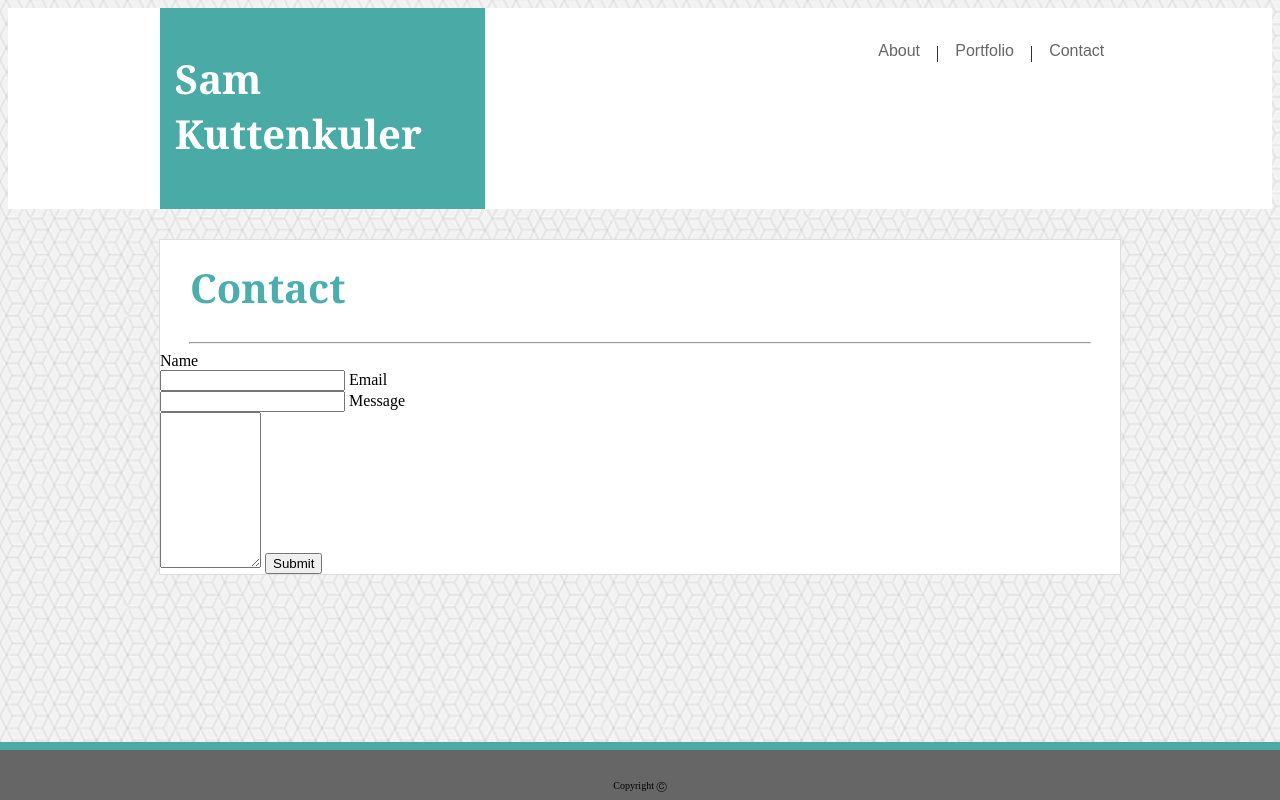
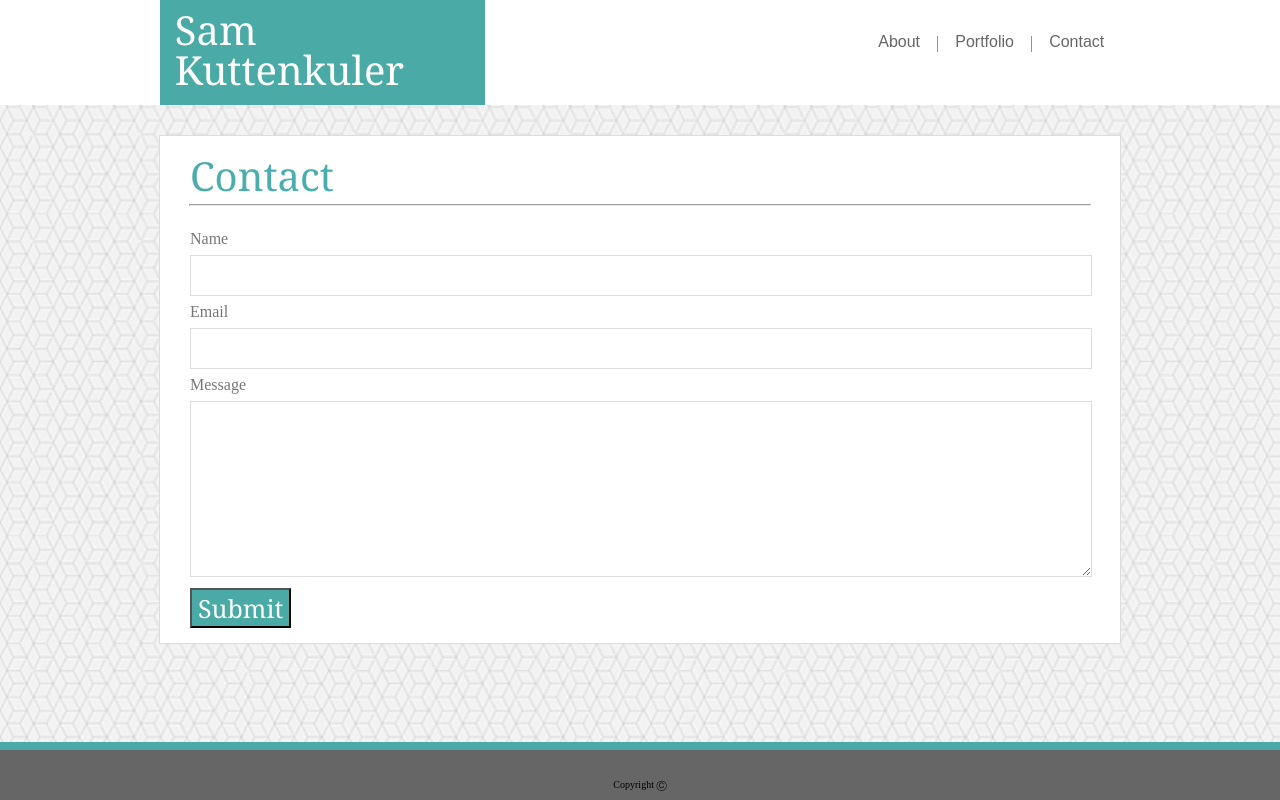
Before and after one commit to skuttenkuler/basic-porfolio, a plain HTML site: page contact.html in a window 1280 px wide. Drawn offline with Linux system fonts and the light colour scheme.

Commit message:
complete contact layout

```diff
--- a/assets/css/style.css
+++ b/assets/css/style.css
@@ -9,7 +9,7 @@ body{
     display: relative;
     height: 100%;
 }
-
+/* nav bar */
 nav {
     top: 0;
     width: auto;
@@ -66,7 +66,8 @@ li {
     justify-content: center;
     font-family: 'Georgia', Times, 'Times New Roman', serif;
 }
-.about-container {
+/* Body Container */
+.container {
     width: 960px;
     border: 1px solid #dddddd;
     background: #ffffff;
@@ -75,14 +76,14 @@ li {
 
 
 }
-.about-container h1{
+.container h1{
     margin-top: 20px;
     margin-left: 30px;
     color: #4baead;
     font-size: 40px;
     font-family: 'Georgia', Times, 'Times New Roman', serif;
 }
-.about-container p {
+.container p {
     display: inline-block;
     margin: 10px 30px 10px 30px;
     font-family: 'Arial', 'Helvetica Neue', Helvetica, sans-serif;
@@ -90,6 +91,7 @@ li {
     line-height: 2;
     text-indent: 40px;
 }
+
 .about-image{
     margin-left: 30px;
     margin-top: 20px;
@@ -102,7 +104,7 @@ li {
     margin-top:15px;
     color: #777777;
 }
-
+/* Footer */
 footer{
     position: fixed;
     left: 0px;
@@ -124,3 +126,49 @@ footer{
 hr{
     width:900px;
 }
+/* --------------- CONTACT ---------------*/
+#contact-form{
+    display: relative;
+    margin-left: 30px;
+    margin-top: 25px;
+    color: #777777;
+}
+
+input[type=text]{
+    outline: none !important;
+    border: 1px solid #dddddd;
+    width: 97%;
+    padding: 12px 20px;
+    margin: 8px 0;
+    box-sizing: border-box;
+
+}
+input[type=email]{
+    outline: none !important;
+    border: 1px solid #dddddd;
+    width: 97%;
+    padding: 12px 20px;
+    margin: 8px 0;
+    box-sizing: border-box;
+
+}
+textarea{
+    outline: none !important;
+    border: 1px solid #dddddd;
+    width: 97%;
+    padding: 12px 20px;
+    margin: 8px 0;
+    box-sizing: border-box;
+}
+
+
+#contact-button {
+    background-color: #4aaaa5;
+    font-family: 'Georgia', Times, 'Times New Roman', serif;
+    font-size: 25px;
+    color: #ffffff;
+    margin-bottom: 15px;
+
+}
+
+/* --------------- PORTFOLIO ---------------*/
--- a/contact.html
+++ b/contact.html
@@ -4,12 +4,13 @@
     <meta charset="UTF-8">
     <meta name="viewport" content="width=device-width, initial-scale=1.0">
     <meta http-equiv="X-UA-Compatible" content="ie=edge">
+    <link rel="stylesheet" href="./assets/css/reset.css">
     <link rel="stylesheet" type="text/css" href="./assets/css/style.css">
     <title>Portfolio</title>
 </head>
 <body>
     <div class="background">
-
+<!-- Header Nav -->
         <nav>
             <div class="logo">
                 <h1>Sam Kuttenkuler</h1>
@@ -18,29 +19,33 @@
                 <li>
                     <a href="#">About</a>
                 </li>
-                    <p>|</p>
+                    <p id="line-break">|</p>
                 <li>
                     <a href="#">Portfolio</a>
                 </li>
-                    <p>|</p>
+                    <p id="line-break">|</p>
                 <li>
                     <a href="#">Contact</a>
                 </li>
             </ul>
         </nav>
-        <div class="about-container">
+        <!-- Contact Form -->
+        <div class="container">
             <h1>Contact</h1>
             <hr>
-            <form action="">
+            <form id="contact-form" action="">
                 Name<br>
                 <input type="text" name="name">
+                <br>
                 Email<br>
                 <input type="email" name="email">
+                <br>
                 Message<br>
-                <textarea name="message" id="message" cols="10" rows="10"></textarea>
-                <button type="submit">Submit</button>
+                <textarea name="message" id="message" rows="10"></textarea>
+                <button id="contact-button" type="submit">Submit</button>
             </form>
         </div>
+        <!-- Footer -->
         <footer class="foot">
             <p>Copyright Ⓒ </p>
         </footer>
```
Also changed, not shown: index.html (+1 -1 lines), portfolio.html (+1 -0 lines).
